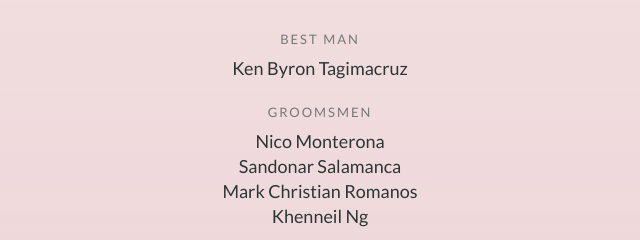
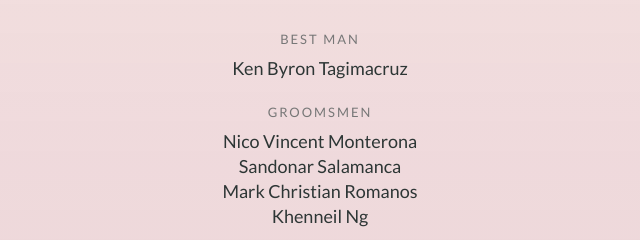
Before and after one commit to kyce-arta/ken-karen-wedding, a plain HTML site: page index.html in a window 1280 px wide. Shown: the part 3580-3820 px from the top of the page, 32-672 px from the left. Drawn offline with nearby package versions, Linux system fonts and the light colour scheme.

Commit message:
Update index.html

```diff
--- a/index.html
+++ b/index.html
@@ -967,7 +967,7 @@
                 </div>
                 <div class="role">
                   <div class="role-title">GROOMSMEN</div>
-                  <div class="name">Nico Monterona</div>
+                  <div class="name">Nico Vincent Monterona</div>
                   <div class="name">Sandonar Salamanca</div>
                   <div class="name">Mark Christian Romanos</div>
                   <div class="name">Khenneil Ng</div>
```
